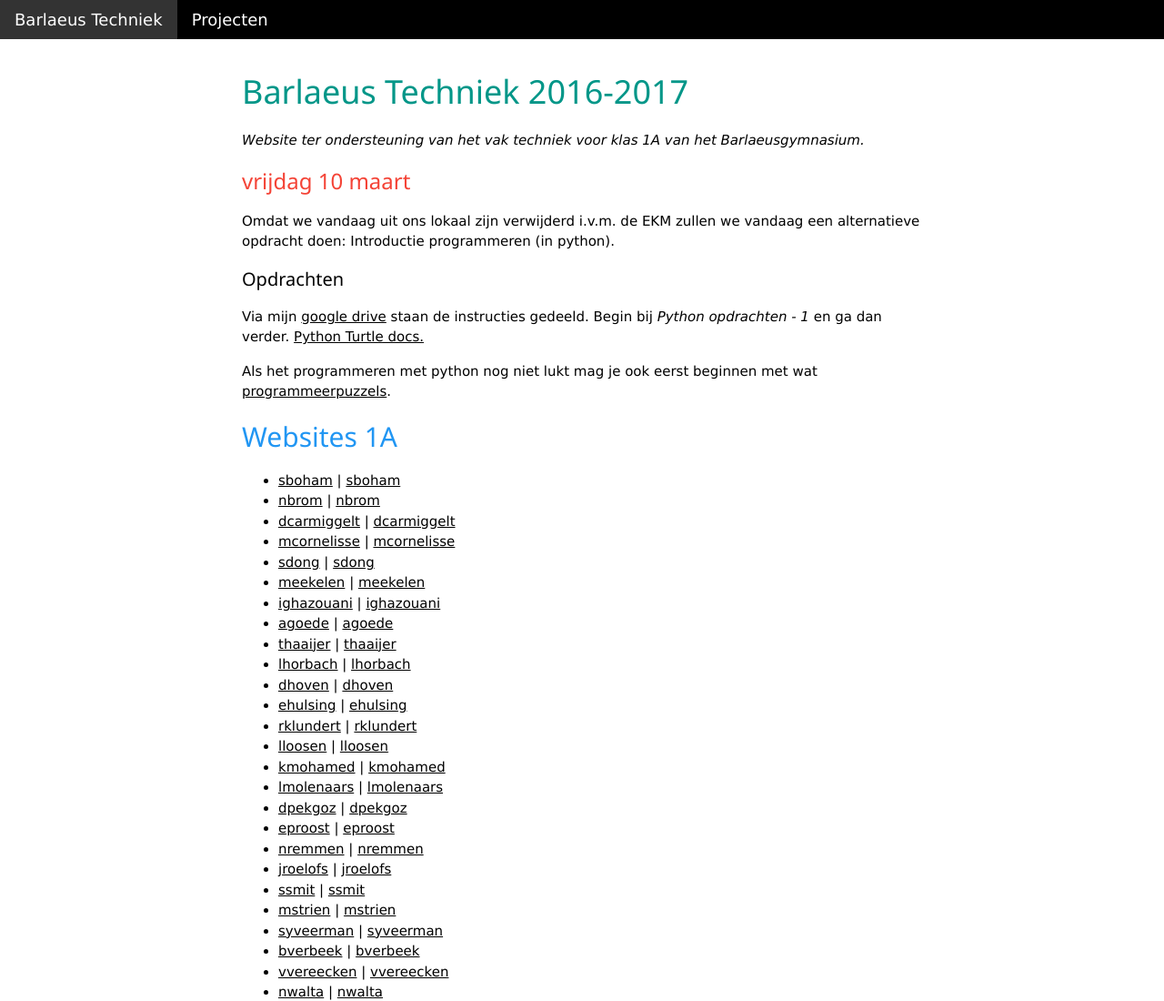
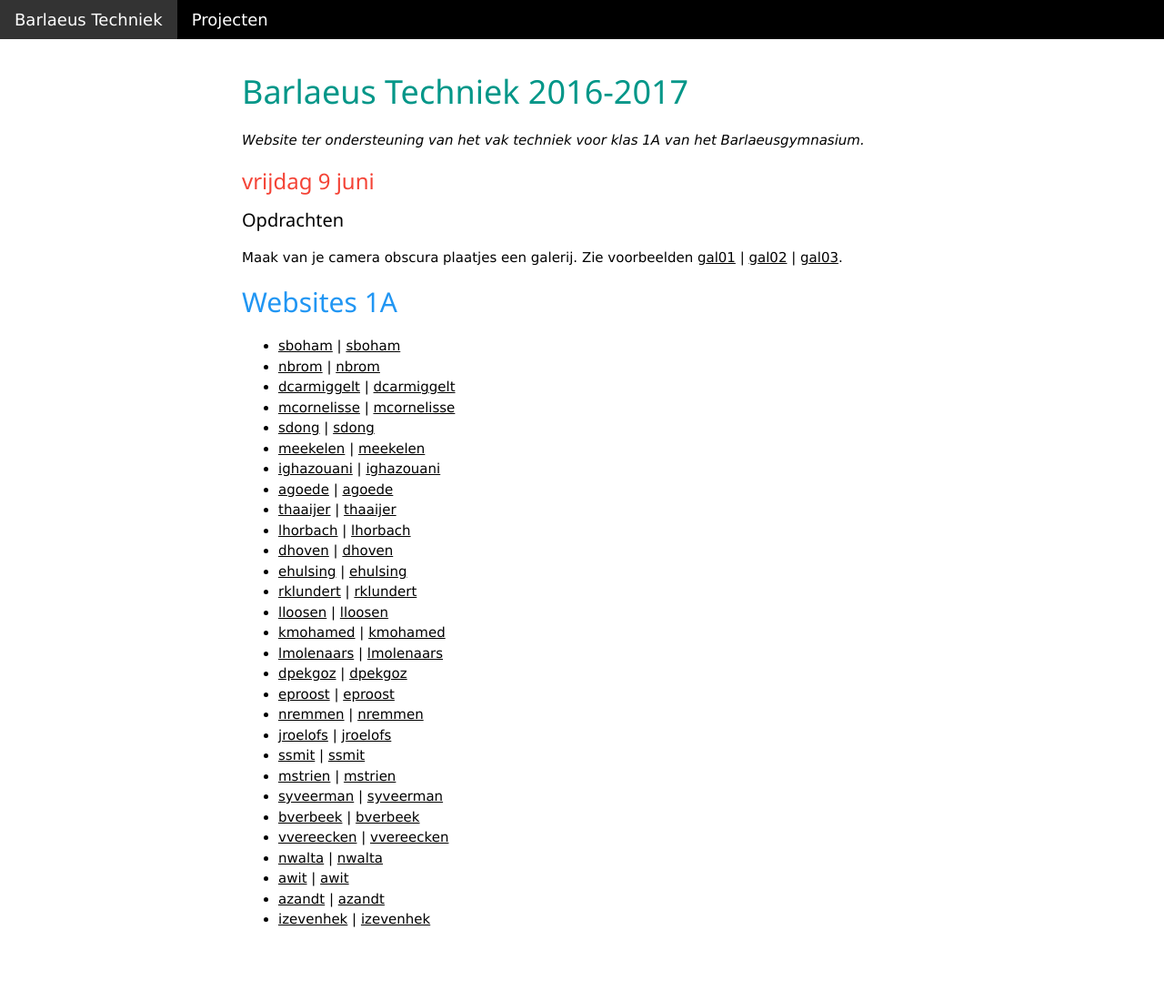
Before and after one commit to kooi/techniek-website, a plain HTML site: page index.html in a window 1280 px wide. Shown: the top 1100 px of the page at 91% size. Drawn offline with Linux system fonts and the light colour scheme.

Commit message:
Create index.html

```diff
--- a/index.html
+++ b/index.html
@@ -33,16 +33,10 @@
           </p>
 
 
-            <h3 class="w3-text-red">vrijdag 10 maart</h3>
-            <p>
-              Omdat we vandaag uit ons lokaal zijn verwijderd i.v.m. de EKM zullen we vandaag een alternatieve opdracht doen: Introductie programmeren (in python).
-            </p>
+            <h3 class="w3-text-red">vrijdag 9 juni</h3>
             <h4>Opdrachten</h4>
             <p>
-              Via mijn <a href="https://drive.google.com/open?id=0B0cwG3_u49y8Y2dIU0p1TWdMTEE">google drive</a> staan de instructies gedeeld. Begin bij <i>Python opdrachten - 1</i> en ga dan verder. <a href="https://docs.python.org/2/library/turtle.html">Python Turtle docs.</a>
-            </p>
-            <p>
-              Als het programmeren met python nog niet lukt mag je ook eerst beginnen met wat <a href="https://blockly-games.appspot.com/maze">programmeerpuzzels</a>.
+              Maak van je camera obscura plaatjes een galerij. Zie voorbeelden <a href="galerij/gallerij01.html">gal01</a> | <a href="galerij/gallerij02.html">gal02</a> | <a href="galerij/gallerij03.html">gal03</a>.
             </p>
 
             <h2 class="w3-text-blue">Websites 1A</h2>
```
